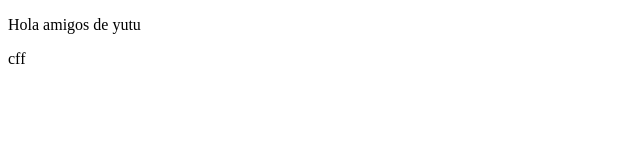
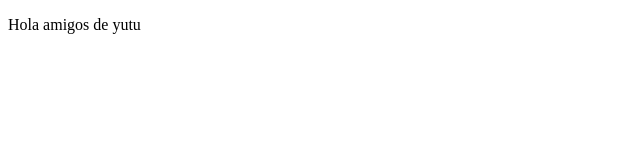
Before and after one commit to Reyner-Arias/Register-a-user, a plain HTML site: page Register module/index.html in a window 1280 px wide. Shown: the full height of the page, 0-640 px from the left. Drawn offline with Linux system fonts and the light colour scheme.

```diff
--- a/Register module/index.html
+++ b/Register module/index.html
@@ -7,7 +7,7 @@
     <p>Hola amigos de yutu</p>
     <link href="style.css" rel="stylesheet" type="text/css" />
   </head>
-  <body>cff
+  <body>
     <script src="script.js"></script>
   </body>
 </html>
```
